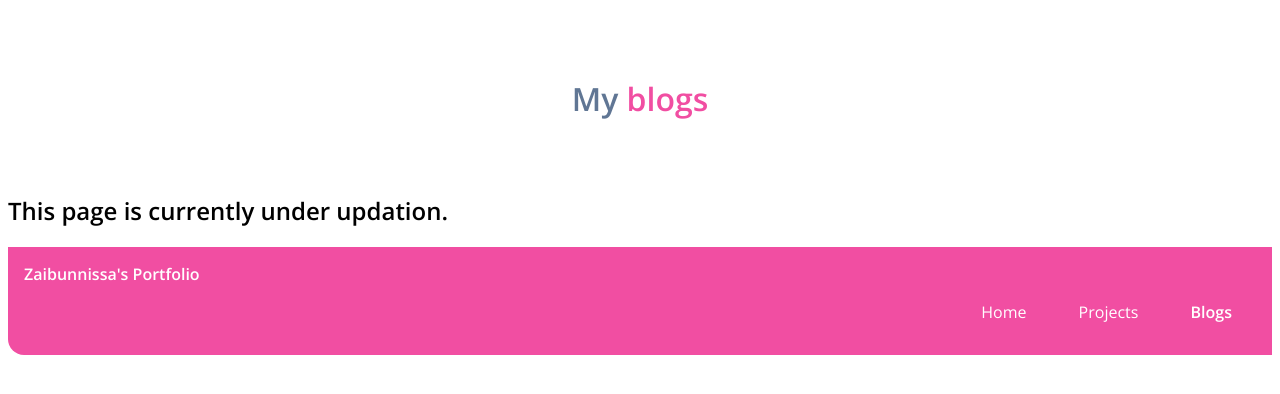
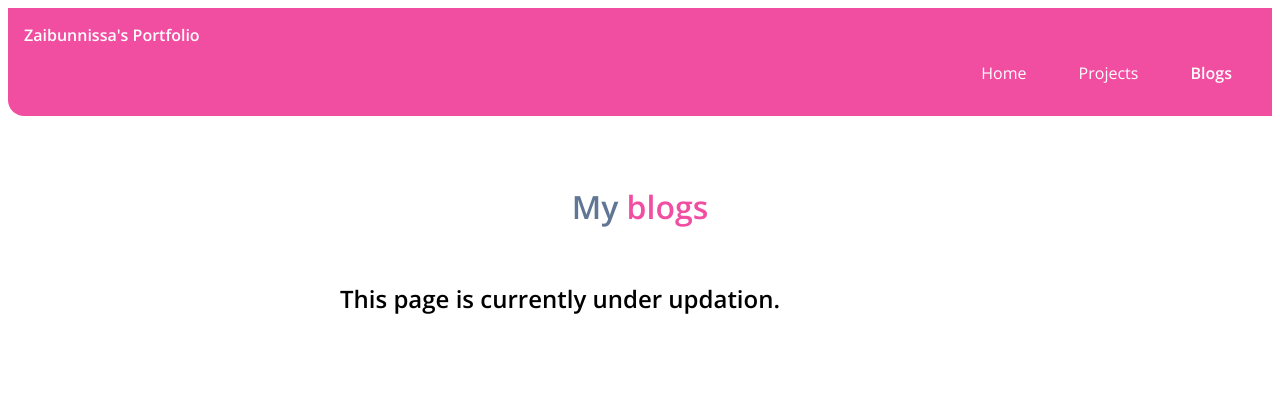
Before and after one commit to zaibunnissa/portfolio-new, a plain HTML site: page blogs.html in a window 1280 px wide. Drawn offline with nearby package versions, Linux system fonts and the light colour scheme.

Commit message:
docs: updated

```diff
--- a/blogs.html
+++ b/blogs.html
@@ -6,10 +6,7 @@
     <meta name="viewport" content="width=device-width, initial-scale=1.0">
     <title>Blogs|Zaibunnissa</title>
     <link href="/style.css" rel="stylesheet"/>
-    <header class="hero">
-        <h1 class="hero-heading">My<span class="heading-inverted"> blogs </span></h1> </header>
 
-<h2>This page is currently under updation.</h2>
 </head>
 <nav class="navigation">
     <div class="nav-brand">Zaibunnissa's Portfolio</div>
@@ -25,6 +22,10 @@
         </li>
         </ul>
     </nav>
+
+    <header class="hero">
+        <h1 class="hero-heading">My<span class="heading-inverted"> blogs </span></h1> </header>
+        <h2 class="container container-center">This page is currently under updation.</h2>
 <body>
 
 </body>
```
Also changed, not shown: index.html (+2 -2 lines).
